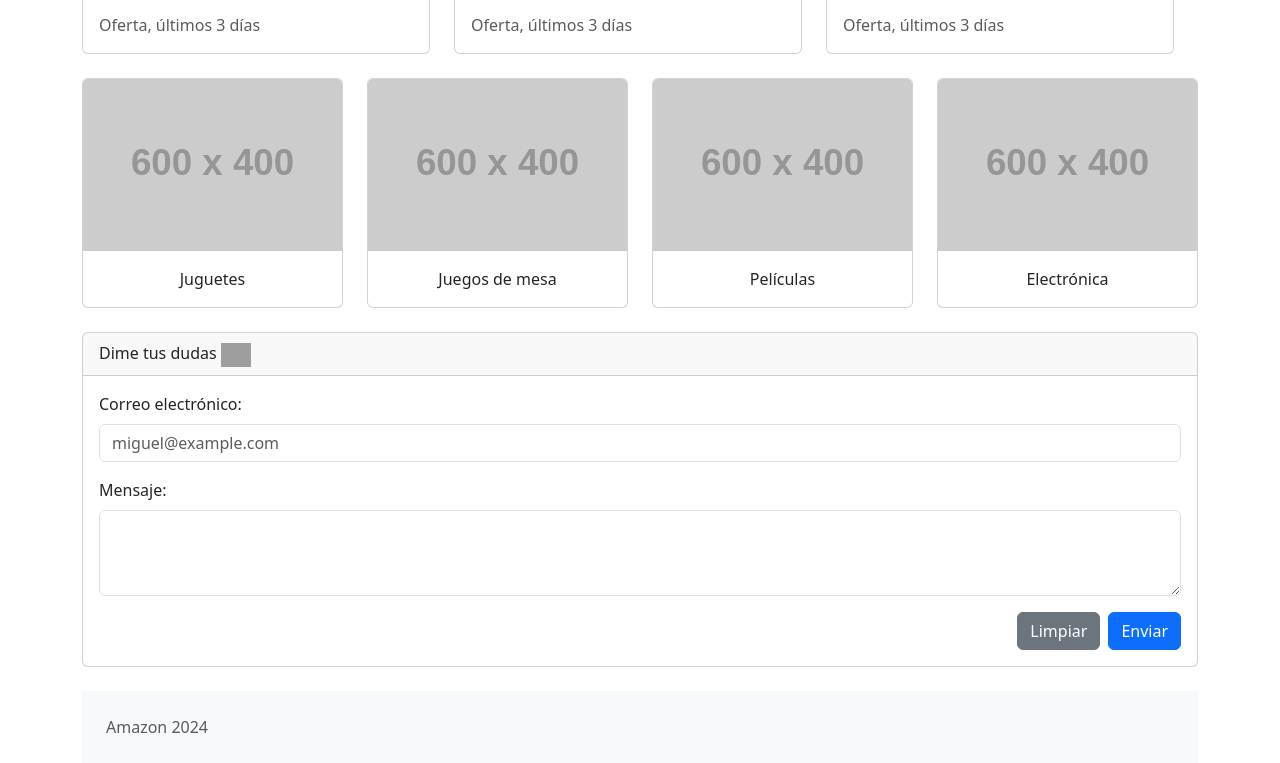
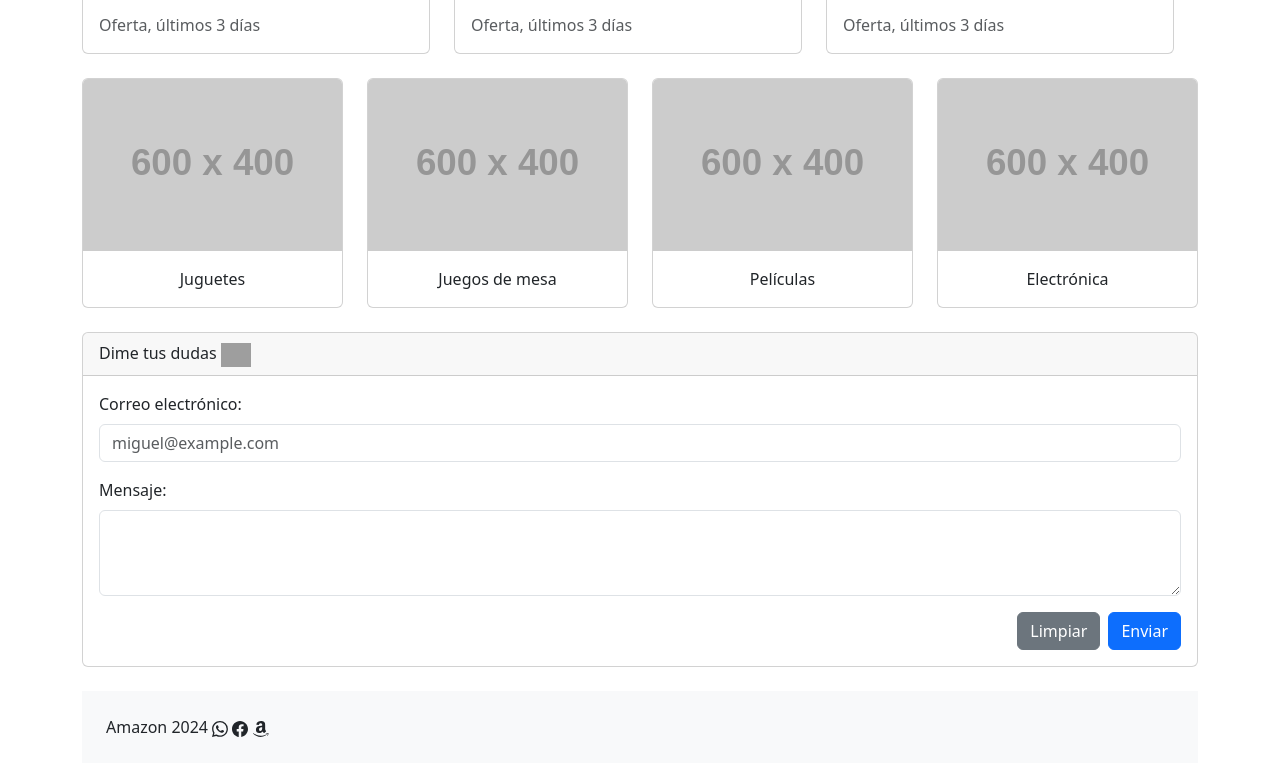
Before and after one commit to MiguelSP040/ExamenUI, a plain HTML site: page index.html in a window 1280 px wide. Shown: the part 497-1260 px from the top of the page. Drawn offline with nearby package versions, Linux system fonts and the light colour scheme; grey boxes are pictures that could not be loaded; placeholder pictures from the web are drawn by us.

Commit message:
final commit

```diff
--- a/index.html
+++ b/index.html
@@ -173,9 +173,26 @@
             </div>
         </div>
         <!--Footer-->
-        <footer class="text-lg-start bg-body-tertiary text-muted">
+        <footer class="text-lg-start bg-body-tertiary">
             <div class="p-4">
                 Amazon 2024
+                <svg xmlns="http://www.w3.org/2000/svg" width="16" height="16" fill="currentColor"
+                    class="bi bi-whatsapp" viewBox="0 0 16 16">
+                    <path
+                        d="M13.601 2.326A7.85 7.85 0 0 0 7.994 0C3.627 0 .068 3.558.064 7.926c0 1.399.366 2.76 1.057 3.965L0 16l4.204-1.102a7.9 7.9 0 0 0 3.79.965h.004c4.368 0 7.926-3.558 7.93-7.93A7.9 7.9 0 0 0 13.6 2.326zM7.994 14.521a6.6 6.6 0 0 1-3.356-.92l-.24-.144-2.494.654.666-2.433-.156-.251a6.56 6.56 0 0 1-1.007-3.505c0-3.626 2.957-6.584 6.591-6.584a6.56 6.56 0 0 1 4.66 1.931 6.56 6.56 0 0 1 1.928 4.66c-.004 3.639-2.961 6.592-6.592 6.592m3.615-4.934c-.197-.099-1.17-.578-1.353-.646-.182-.065-.315-.099-.445.099-.133.197-.513.646-.627.775-.114.133-.232.148-.43.05-.197-.1-.836-.308-1.592-.985-.59-.525-.985-1.175-1.103-1.372-.114-.198-.011-.304.088-.403.087-.088.197-.232.296-.346.1-.114.133-.198.198-.33.065-.134.034-.248-.015-.347-.05-.099-.445-1.076-.612-1.47-.16-.389-.323-.335-.445-.34-.114-.007-.247-.007-.38-.007a.73.73 0 0 0-.529.247c-.182.198-.691.677-.691 1.654s.71 1.916.81 2.049c.098.133 1.394 2.132 3.383 2.992.47.205.84.326 1.129.418.475.152.904.129 1.246.08.38-.058 1.171-.48 1.338-.943.164-.464.164-.86.114-.943-.049-.084-.182-.133-.38-.232" />
+                </svg>
+                <svg xmlns="http://www.w3.org/2000/svg" width="16" height="16" fill="currentColor"
+                    class="bi bi-facebook" viewBox="0 0 16 16">
+                    <path
+                        d="M16 8.049c0-4.446-3.582-8.05-8-8.05C3.58 0-.002 3.603-.002 8.05c0 4.017 2.926 7.347 6.75 7.951v-5.625h-2.03V8.05H6.75V6.275c0-2.017 1.195-3.131 3.022-3.131.876 0 1.791.157 1.791.157v1.98h-1.009c-.993 0-1.303.621-1.303 1.258v1.51h2.218l-.354 2.326H9.25V16c3.824-.604 6.75-3.934 6.75-7.951" />
+                </svg>
+                <svg xmlns="http://www.w3.org/2000/svg" width="16" height="16" fill="currentColor" class="bi bi-amazon"
+                    viewBox="0 0 16 16">
+                    <path
+                        d="M10.813 11.968c.157.083.36.074.5-.05l.005.005a90 90 0 0 1 1.623-1.405c.173-.143.143-.372.006-.563l-.125-.17c-.345-.465-.673-.906-.673-1.791v-3.3l.001-.335c.008-1.265.014-2.421-.933-3.305C10.404.274 9.06 0 8.03 0 6.017 0 3.77.75 3.296 3.24c-.047.264.143.404.316.443l2.054.22c.19-.009.33-.196.366-.387.176-.857.896-1.271 1.703-1.271.435 0 .929.16 1.188.55.264.39.26.91.257 1.376v.432q-.3.033-.621.065c-1.113.114-2.397.246-3.36.67C3.873 5.91 2.94 7.08 2.94 8.798c0 2.2 1.387 3.298 3.168 3.298 1.506 0 2.328-.354 3.489-1.54l.167.246c.274.405.456.675 1.047 1.166ZM6.03 8.431C6.03 6.627 7.647 6.3 9.177 6.3v.57c.001.776.002 1.434-.396 2.133-.336.595-.87.961-1.465.961-.812 0-1.286-.619-1.286-1.533M.435 12.174c2.629 1.603 6.698 4.084 13.183.997.28-.116.475.078.199.431C13.538 13.96 11.312 16 7.57 16 3.832 16 .968 13.446.094 12.386c-.24-.275.036-.4.199-.299z" />
+                    <path
+                        d="M13.828 11.943c.567-.07 1.468-.027 1.645.204.135.176-.004.966-.233 1.533-.23.563-.572.961-.762 1.115s-.333.094-.23-.137c.105-.23.684-1.663.455-1.963-.213-.278-1.177-.177-1.625-.13l-.09.009q-.142.013-.233.024c-.193.021-.245.027-.274-.032-.074-.209.779-.556 1.347-.623" />
+                </svg>
             </div>
         </footer>
     </div>
```
